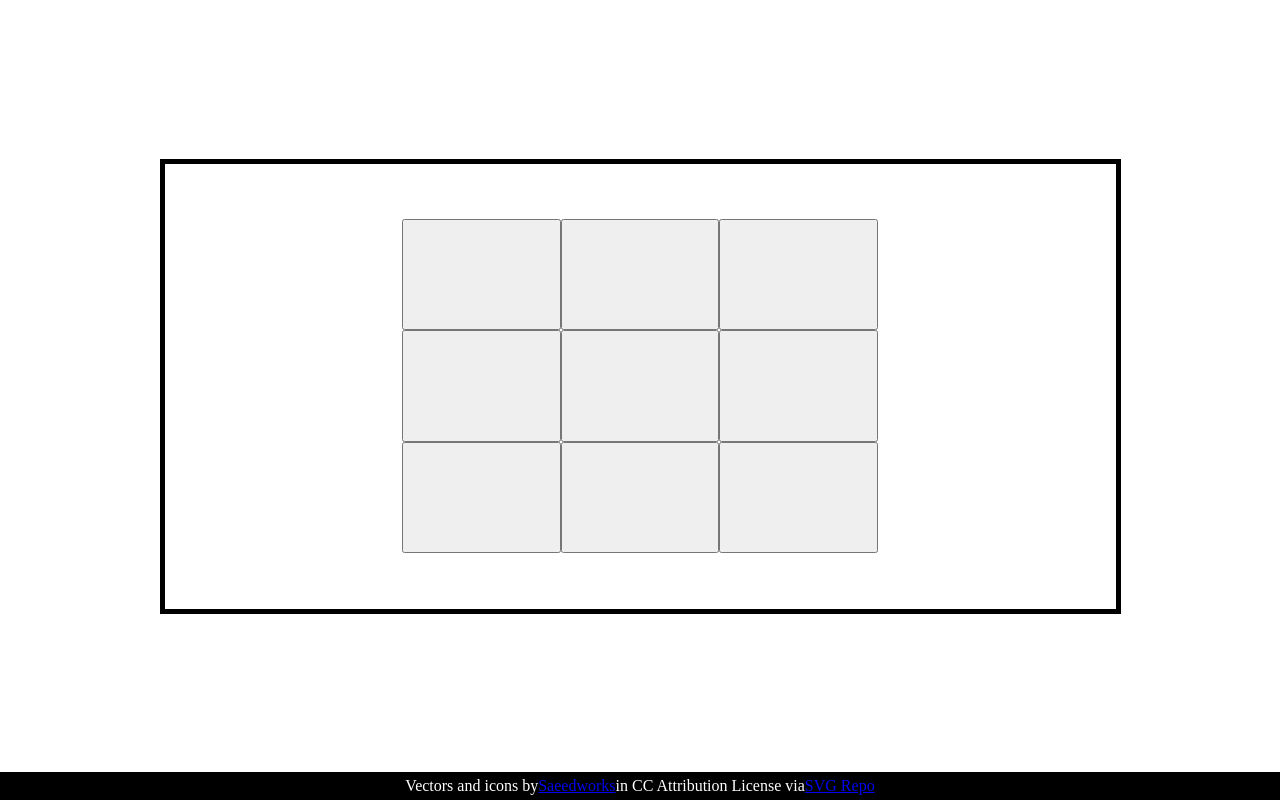
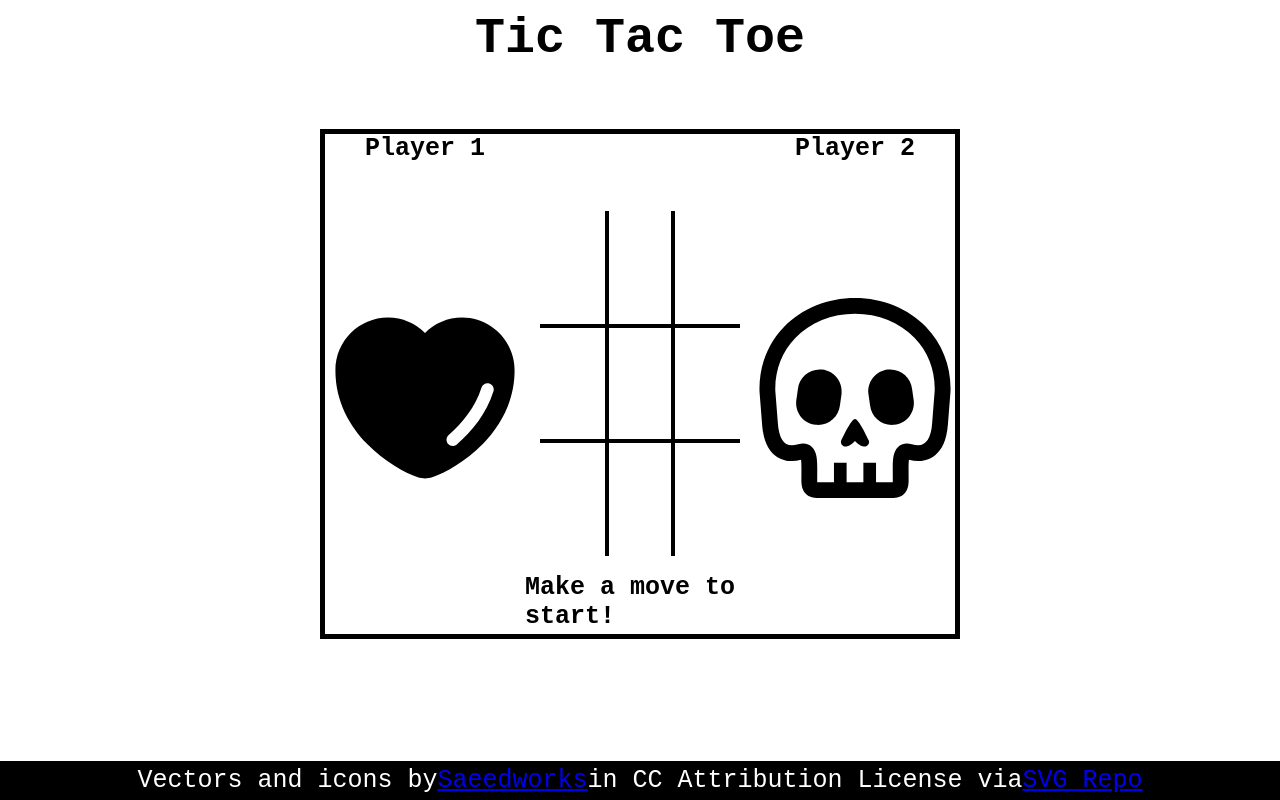
Before and after one commit to Pwnyboy1031/TIC-TAC-TOE_TOP, a plain HTML site: page index.html in a window 1280 px wide. Drawn offline with Linux system fonts and the light colour scheme.

Commit message:
Finished initial UI

```diff
--- a/index.html
+++ b/index.html
@@ -9,14 +9,33 @@
     <title>Tic Tac Toe</title>
   </head>
   <body>
+    <header>Tic Tac Toe</header>
     <div class="gameWindow">
-      <div class="playerWindow" id="heartWindow"></div>
+      <div id="heartWindow">
+        <div id="heartName" class="playerNameplate">Player 1</div>
+        <img src="./graphics/heart-svgrepo-com.svg" id="heartScoreboard" />
+      </div>
+
+      <div id="skullWindow">
+        <div id="skullName" class="playerNameplate">Player 2</div>
+        <img
+          src="./graphics/skull-line-drawing-svgrepo-com.svg"
+          id="skullScoreboard"
+        />
+      </div>
+
       <div class="gameBoard">
-        <button></button><button></button><button></button><button></button
-        ><button></button><button></button><button></button><button></button
-        ><button></button>
+        <button class="boardButtons" id="zone1"></button
+        ><button class="boardButtons" id="zone2"></button
+        ><button class="boardButtons" id="zone3"></button
+        ><button class="boardButtons" id="zone4"></button
+        ><button class="boardButtons" id="zone5"></button
+        ><button class="boardButtons" id="zone6"></button
+        ><button class="boardButtons" id="zone7"></button
+        ><button class="boardButtons" id="zone8"></button
+        ><button class="boardButtons" id="zone9"></button>
       </div>
-      <div class="playerWindow" id="skullWindow"></div>
+      <div id="outcomeBanner">Make a move to start!</div>
     </div>
     <div></div>
     <footer>
--- a/styles.css
+++ b/styles.css
@@ -1,23 +1,59 @@
 html {
   height: 100%;
+  font-size: 25px;
+  font-weight: bold;
+  color: black;
+  font-family: "Courier New", Courier, monospace;
 }
 body {
   display: grid;
   grid-template-columns: 1fr 2fr 1fr;
-  grid-template-rows: 1fr auto;
+  grid-template-rows: auto 1fr auto;
   align-items: center;
   min-height: 100%;
   margin: 0px;
+}
+header {
+  display: flex;
+  align-items: center;
+  justify-content: center;
+  grid-area: 1/1/2/4;
+  font-size: 50px;
+  margin-bottom: -50px;
+  padding-top: 10px;
 }
 .gameWindow {
   display: grid;
   grid-template-columns: 1fr 2fr 1fr;
   grid-template-rows: 1fr 6fr 1fr;
-  grid-area: 1/2/2/3;
+  grid-area: 2/2/4/3;
   background-color: white;
   border: 5px solid rgb(0, 0, 0);
-  height: 445px;
-  width: 951px;
+  height: 500px;
+  width: auto;
+  margin-top: -50px;
+}
+
+#skullScoreboard,
+#heartScoreboard {
+  height: 200px;
+  width: auto;
+  margin-bottom: auto;
+}
+
+.playerNameplate {
+  font-size: 25px;
+  font-weight: bold;
+  color: black;
+  font-family: "Courier New", Courier, monospace;
+  margin-bottom: auto;
+}
+
+#outcomeBanner {
+  grid-area: 3/2/4/3;
+  display: flex;
+  align-items: center;
+  justify-content: center;
 }
 
 footer {
@@ -28,6 +64,7 @@ footer {
   background-color: black;
   color: white;
   padding: 5px;
+  font-weight: normal;
 }
 
 .gameBoard {
@@ -35,12 +72,50 @@ footer {
   grid-template-columns: 1fr 1fr 1fr;
   grid-template-rows: 1fr 1fr 1fr;
   grid-area: 2/2/3/3;
+  padding: 15px;
+}
+
+.boardButtons {
+  background-color: white;
+  border: 2px solid black;
+}
+
+#zone1,
+#zone4,
+#zone7 {
+  border-left: none;
+}
+
+#zone1,
+#zone2,
+#zone3 {
+  border-top: none;
+}
+
+#zone3,
+#zone6,
+#zone9 {
+  border-right: none;
+}
+
+#zone7,
+#zone8,
+#zone9 {
+  border-bottom: none;
 }
 
 #heartWindow {
   grid-area: 1/1/4/2;
+  display: flex;
+  flex-direction: column;
+  justify-content: center;
+  align-items: center;
 }
 
 #skullWindow {
   grid-area: 1/3/4/4;
+  display: flex;
+  flex-direction: column;
+  justify-content: center;
+  align-items: center;
 }
```
